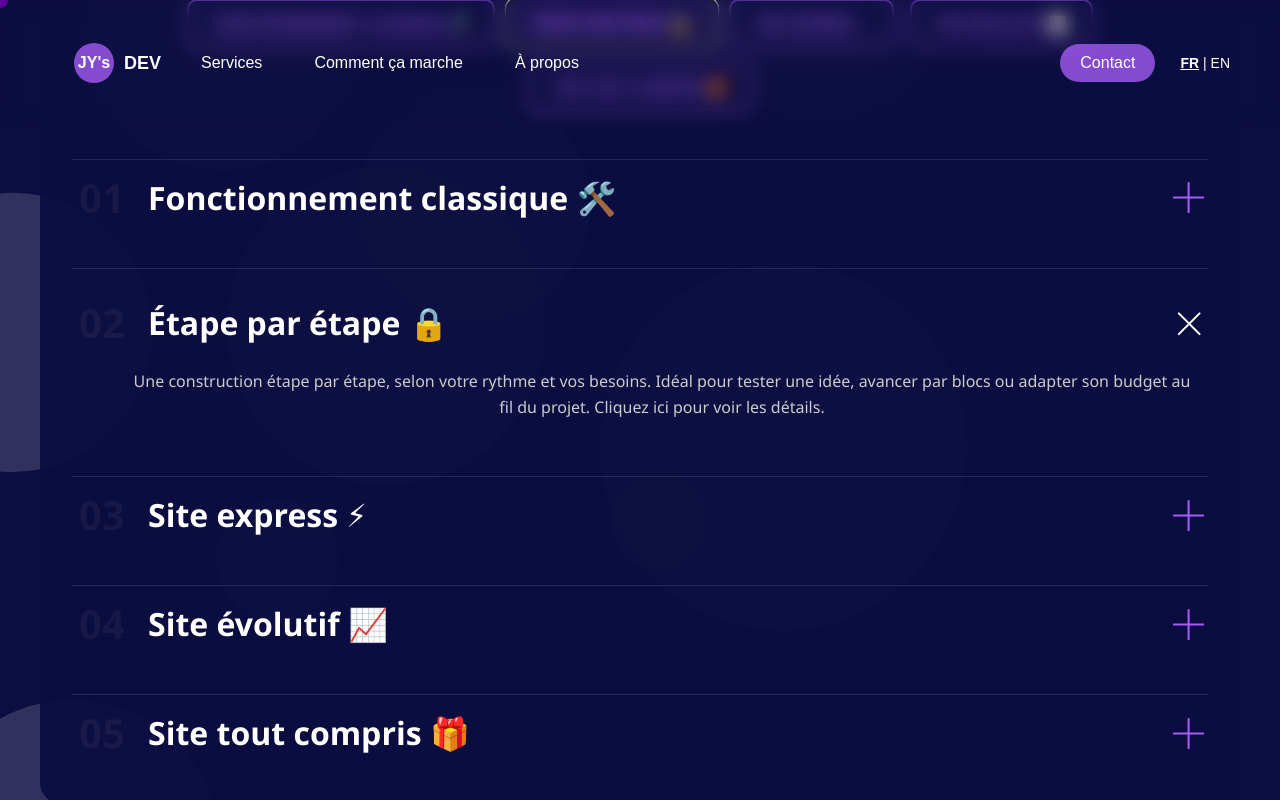
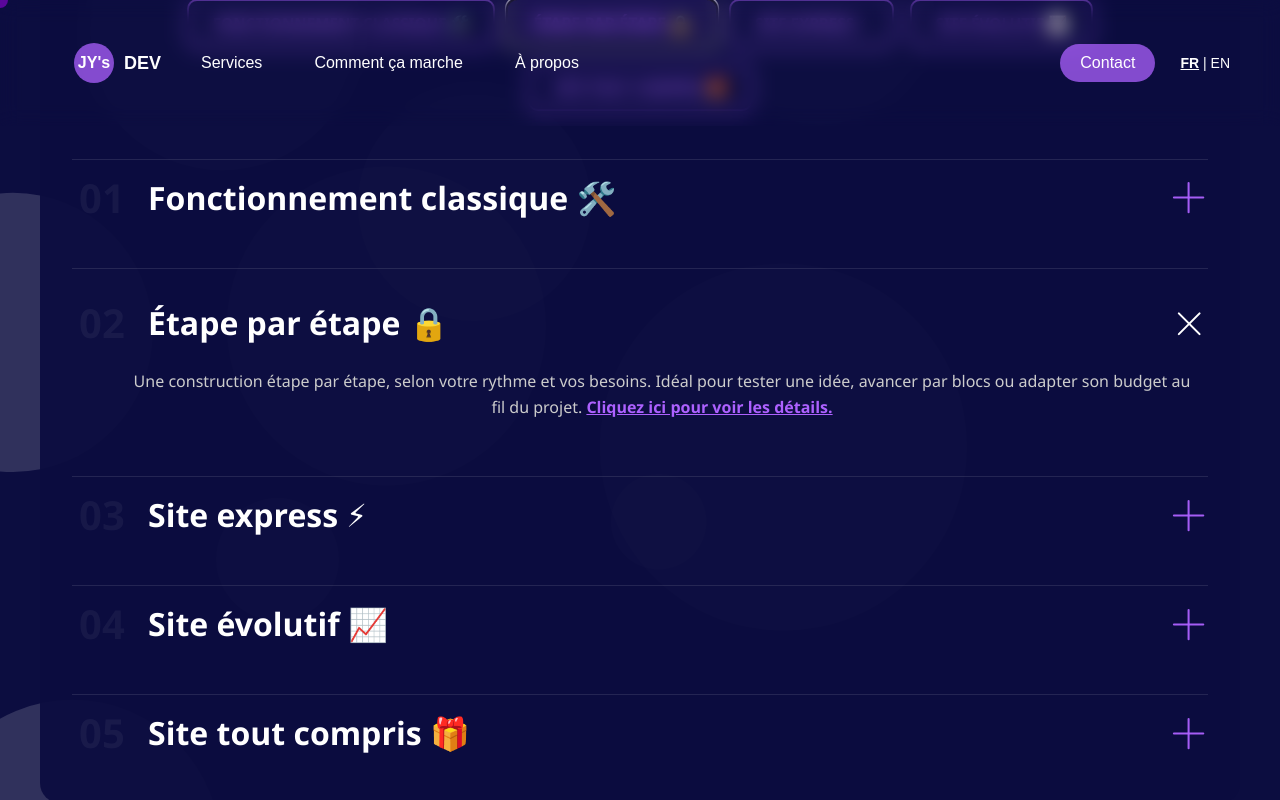
Before and after one commit to ledzsucrey213/jy-dev, a React (Vite) app: page /how-it-works in a window 1280 px wide. Both pictures are taken after a click on the button "ÉTAPE PAR ÉTAPE 🔒". Shown: the part 561-1361 px from the top of the page. Built offline with nearby package versions, Linux system fonts and the light colour scheme.

Commit message:
production

```diff
--- a/src/pages/HowItWorks/HowItWorks.jsx
+++ b/src/pages/HowItWorks/HowItWorks.jsx
@@ -2,7 +2,6 @@ import React, { useState, useRef } from 'react';
 import { useLanguage } from "../../context/LanguageContext";
 import './HowItWorks.css';
 import { Link } from 'react-router-dom';
-
 
 const services = {
   fr: [
@@ -25,51 +24,71 @@ const serviceDetails = {
   fr: [
     {
       title: 'Fonctionnement classique 🛠️',
-      content: 'Une approche simple et solide, parfaite pour les sites vitrines classiques. Chaque étape est maîtrisée, du brief à la mise en ligne, pour un rendu professionnel et à votre guise. <Link href="/process/classic" class="how-link">Cliquez ici pour voir les détails.</Link>',
+      content: 'Une approche simple et solide, parfaite pour les sites vitrines classiques. Chaque étape est maîtrisée, du brief à la mise en ligne, pour un rendu professionnel et à votre guise.',
+      link: '/process/classic',
+      linkText: 'Cliquez ici pour voir les détails.',
     },
     {
       title: 'Étape par étape 🔒',
-      content: 'Une construction étape par étape, selon votre rythme et vos besoins. Idéal pour tester une idée, avancer par blocs ou adapter son budget au fil du projet. <Link href="/process/step-by-step" class="how-link">Cliquez ici pour voir les détails.</Link>',
+      content: 'Une construction étape par étape, selon votre rythme et vos besoins. Idéal pour tester une idée, avancer par blocs ou adapter son budget au fil du projet.',
+      link: '/process/step-by-step',
+      linkText: 'Cliquez ici pour voir les détails.',
     },
     {
       title: 'Site express ⚡',
-      content: 'Un site rapide à déployer en 1 semaine, pour une présence en ligne immédiate. Parfait pour les indépendants, petites structures ou lancements urgents. <Link href="/process/express" class="how-link">Cliquez ici pour voir les détails.</Link>',
+      content: 'Un site rapide à déployer en 1 semaine, pour une présence en ligne immédiate. Parfait pour les indépendants, petites structures ou lancements urgents.',
+      link: '/process/express',
+      linkText: 'Cliquez ici pour voir les détails.',
     },
     {
       title: 'Site évolutif 📈',
-      content: 'Une méthode agile pour des projets qui grandissent avec vous. On lance une première version (MVP), puis on l’améliore de manière itérative selon les retours et besoins utilisateurs. <Link href="/process/iterative" class="how-link">Cliquez ici pour voir les détails.</Link>',
+      content: 'Une méthode agile pour des projets qui grandissent avec vous. On lance une première version (MVP), puis on l’améliore de manière itérative selon les retours et besoins utilisateurs.',
+      link: '/process/iterative',
+      linkText: 'Cliquez ici pour voir les détails.',
     },
     {
       title: 'Site tout compris 🎁',
-      content: 'Vous n’avez rien à gérer, on s’occupe de tout. Contenu, design, développement, SEO... Vous recevez un site prêt à l’emploi, peaufiné de A à Z. <Link href="/process/all-inclusive" class="how-link">Cliquez ici pour voir les détails.</Link>',
+      content: 'Vous n’avez rien à gérer, on s’occupe de tout. Contenu, design, développement, SEO... Vous recevez un site prêt à l’emploi, peaufiné de A à Z.',
+      link: '/process/all-inclusive',
+      linkText: 'Cliquez ici pour voir les détails.',
     },
   ],
   en: [
     {
       title: 'Classic Way 🛠️',
-      content: 'A clear and reliable approach, perfect for classic showcase websites. Each step is well-managed — from brief to launch — for a smooth and professional result. <Link href="/process/classic" class="how-link">Click here to see the details.</Link>',
+      content: 'A clear and reliable approach, perfect for classic showcase websites. Each step is well-managed — from brief to launch — for a smooth and professional result.',
+      link: '/process/classic',
+      linkText: 'Click here to see the details.',
     },
     {
       title: 'Step by step 🔒',
-      content: 'A step-by-step website build tailored to your pace and needs. Perfect to test an idea, scale gradually, or adjust your budget along the way. <Link href="/process/step-by-step" class="how-link">Click here to see the details.</Link>',
+      content: 'A step-by-step website build tailored to your pace and needs. Perfect to test an idea, scale gradually, or adjust your budget along the way.',
+      link: '/process/step-by-step',
+      linkText: 'Click here to see the details.',
     },
     {
       title: 'Quick Launch Website ⚡',
-      content: 'A fast-deployment site delivered in 1 week for immediate online presence. Ideal for freelancers, small businesses, or urgent launches. <Link href="/process/express" class="how-link">Click here to see the details.</Link>',
+      content: 'A fast-deployment site delivered in 1 week for immediate online presence. Ideal for freelancers, small businesses, or urgent launches.',
+      link: '/process/express',
+      linkText: 'Click here to see the details.',
     },
     {
       title: 'Iterative Build 📈',
-      content: 'An agile method for projects that grow with you. We launch a first version (MVP), then improve it iteratively based on feedback and user needs. <Link href="/process/iterative" class="how-link">Click here to see the details.</Link>',
+      content: 'An agile method for projects that grow with you. We launch a first version (MVP), then improve it iteratively based on feedback and user needs.',
+      link: '/process/iterative',
+      linkText: 'Click here to see the details.',
     },
     {
       title: 'All-Inclusive Website 🎁',
-      content: 'You don’t have to worry about a thing — we handle everything. Content, design, development, SEO... You get a ready-to-use website, polished from A to Z. <Link href="/process/all-inclusive" class="how-link">Click here to see the details.</Link>',
+      content: 'You don’t have to worry about a thing — we handle everything. Content, design, development, SEO... You get a ready-to-use website, polished from A to Z.',
+      link: '/process/all-inclusive',
+      linkText: 'Click here to see the details.',
     },
   ],
 };
 
 export default function HowItWorks() {
-  const { language } = useLanguage(); // Utilisation du contexte de langue
+  const { language } = useLanguage();
   const [activeIndex, setActiveIndex] = useState(null);
   const sectionRefs = useRef([]);
 
@@ -141,7 +160,12 @@ export default function HowItWorks() {
               </div>
               <div className={`how-content-wrapper ${isActive ? 'open' : ''}`}>
                 <div className="how-content-inner">
-                  <p className="how-description" dangerouslySetInnerHTML={{ __html: detail.content }} />
+                  <p className="how-description">
+                    {detail.content}{' '}
+                    <Link to={detail.link} className="how-link">
+                      {detail.linkText}
+                    </Link>
+                  </p>
                 </div>
               </div>
             </div>
```
